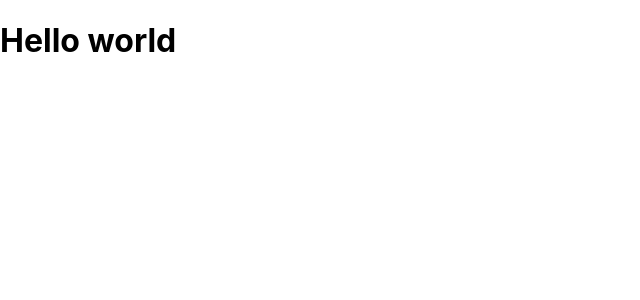
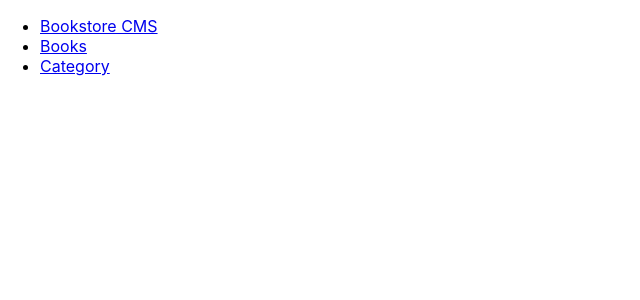
Before and after one commit to anyepeter/bookstore, a React (Create React App) app: page / in a window 1280 px wide. Shown: the top 300 px of the page, without its empty margins (0-640 px from the left). Built offline with nearby package versions, Linux system fonts and the light colour scheme.

Commit message:
create the navbar

```diff
--- a/package.json
+++ b/package.json
@@ -8,6 +8,7 @@
     "@testing-library/user-event": "^13.5.0",
     "react": "^18.2.0",
     "react-dom": "^18.2.0",
+    "react-router-dom": "^6.4.5",
     "react-scripts": "5.0.1",
     "web-vitals": "^2.1.4"
   },
--- a/src/App.js
+++ b/src/App.js
@@ -1,9 +1,11 @@
-import './App.css';
+import Navbar from './components/navbar';
 
 function App() {
-return(
-  <h1>Hello world</h1>
-)
+  return (
+    <>
+      <Navbar />
+    </>
+  );
 }
 
 export default App;
--- /dev/null
+++ b/src/components/navbar.js
@@ -0,0 +1,16 @@
+import React from 'react';
+import { Link } from 'react-router-dom';
+
+const Navbar = () => (
+  <header>
+    <nav>
+      <ul>
+        <li><Link to="/">Bookstore CMS</Link></li>
+        <li><Link to="/">Books</Link></li>
+        <li><Link to="category">Category</Link></li>
+      </ul>
+    </nav>
+  </header>
+);
+
+export default Navbar;
--- a/src/index.js
+++ b/src/index.js
@@ -1,13 +1,14 @@
 import React from 'react';
 import ReactDOM from 'react-dom/client';
+import { BrowserRouter } from 'react-router-dom';
 import './index.css';
 import App from './App';
 
 const root = ReactDOM.createRoot(document.getElementById('root'));
 root.render(
-  <React.StrictMode>
+  <BrowserRouter>
     <App />
-  </React.StrictMode>,
+  </BrowserRouter>,
 );
 
 // If you want to start measuring performance in your app, pass a function
```
Also changed, not shown: 1 other file (tests, documents, lock files or other folders).
